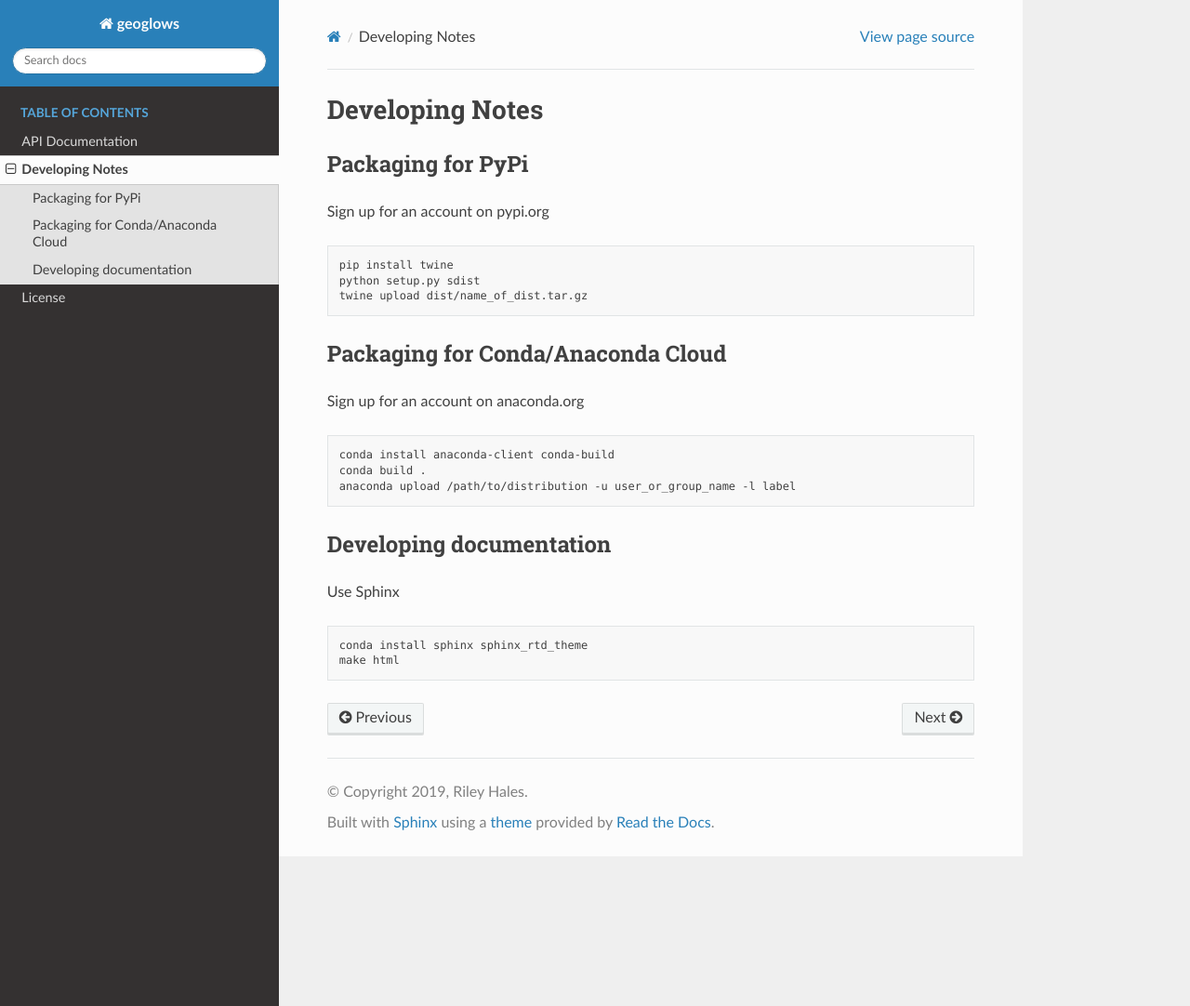
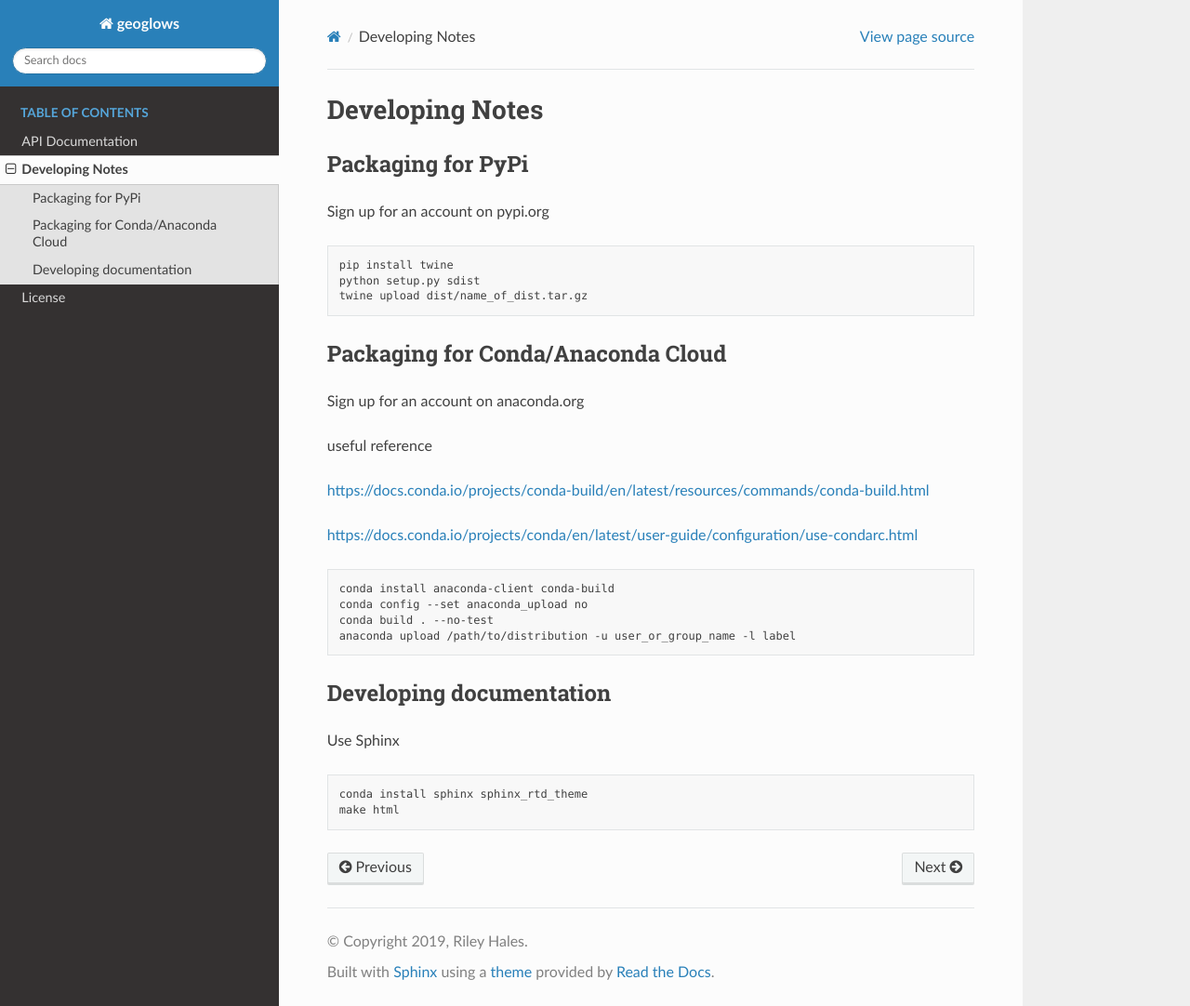
Before and after one commit to geoglows/pygeoglows, a Sphinx documentation site: the page built from docs/dev_notes.rst, in a window 1280 px wide and 1082 px high. Shown: the whole window at 93% size. Built offline with Sphinx 7.4.7 and the Read the Docs theme 2.0.0, drawn with Linux system fonts in a browser that asks for light colours.

Commit message:
some docs notes

```diff
--- a/docs/dev_notes.rst
+++ b/docs/dev_notes.rst
@@ -16,10 +16,17 @@ Packaging for Conda/Anaconda Cloud
 ~~~~~~~~~~~~~~~~~~~~~~~~~~~~~~~~~~
 Sign up for an account on anaconda.org
 
+useful reference
+
+https://docs.conda.io/projects/conda-build/en/latest/resources/commands/conda-build.html
+
+https://docs.conda.io/projects/conda/en/latest/user-guide/configuration/use-condarc.html
+
 .. code-block:: bash
 
 	conda install anaconda-client conda-build
-	conda build .
+	conda config --set anaconda_upload no
+	conda build . --no-test
 	anaconda upload /path/to/distribution -u user_or_group_name -l label
 
 Developing documentation
```
